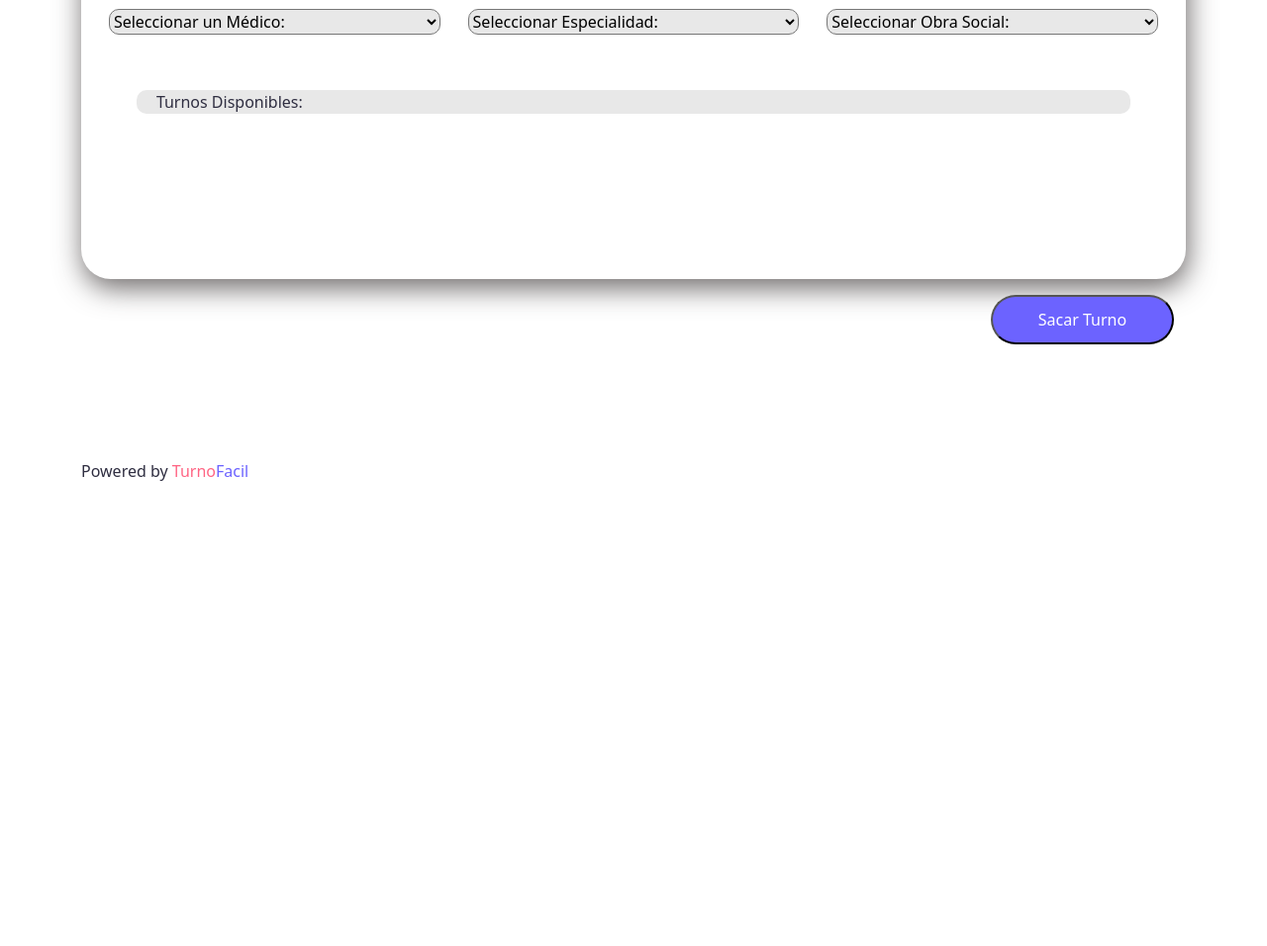
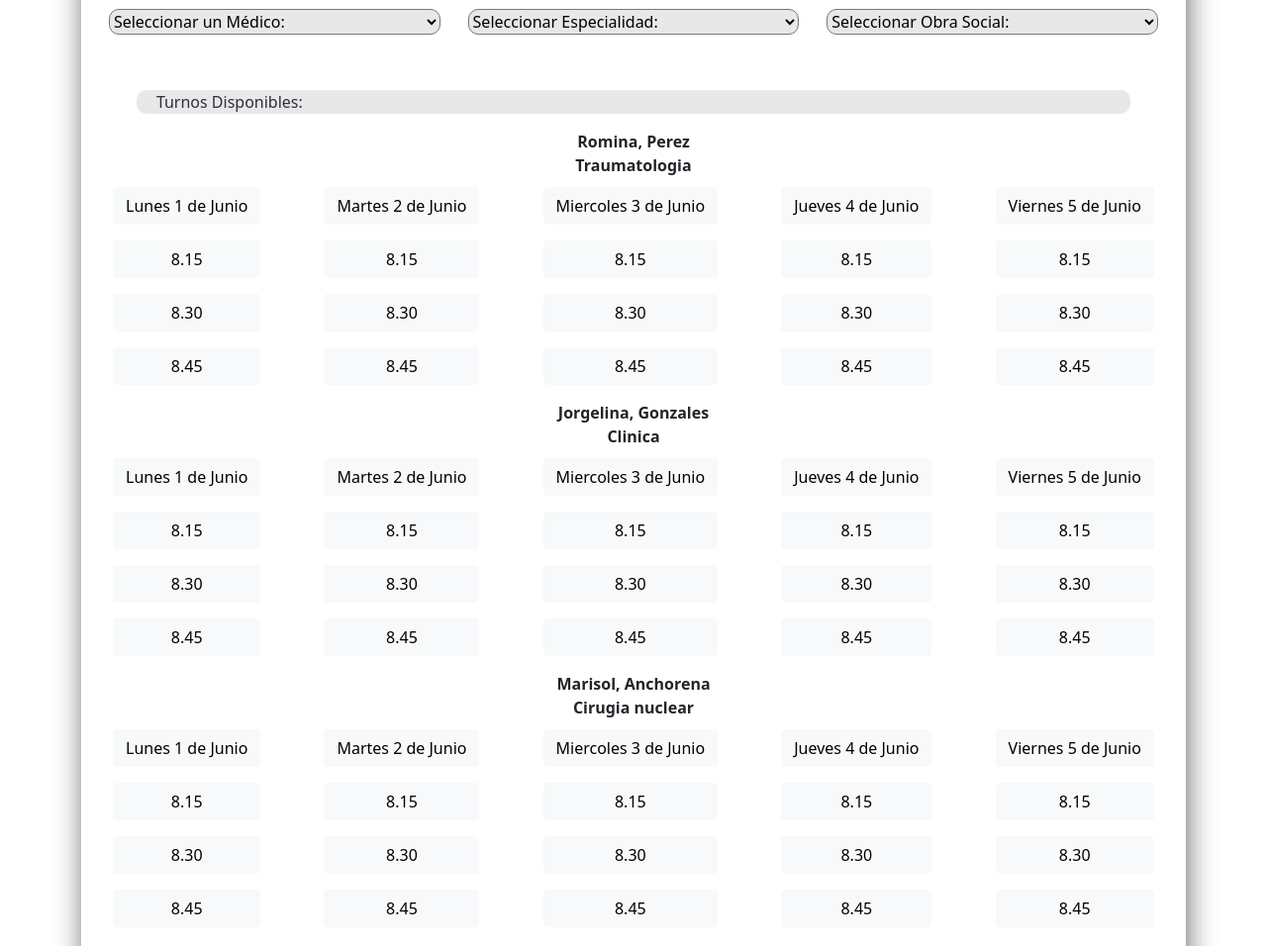
Before and after one commit to SashaFran/MetodologiasTPE, a plain HTML site: page TurnosFacil/index.html in a window 1280 px wide. Shown: the part 280-1236 px from the top of the page at 99% size. Before the commit the page ends 922 px from the top, so only its background shows below. Drawn offline with nearby package versions, Linux system fonts and the light colour scheme.

Commit message:
User Story TPE-22 / Task TPE-39

```diff
--- a/TurnosFacil/CSS/style.css
+++ b/TurnosFacil/CSS/style.css
@@ -1,6 +1,6 @@
 html{
     font-family: 'Inter', sans-serif;
-    overflow: hidden;
+
 }
 
 body h1{
@@ -86,8 +86,8 @@ footer{
     margin: 0;
     width: 100%;
     height: 5%;
-    position: absolute;
     bottom: 10%;
+    text-align: center;
 }
 
 body button{
@@ -108,3 +108,18 @@ body button{
 #facilSpan{
     color: #6C63FF;
 }
+
+.turnos{
+    display: flex;
+    justify-content: space-around;
+}
+.turnos div{
+    display: flex;
+    flex-direction: column;
+}
+
+.contenedor-medic{
+    text-align: center;
+    font-weight: bold;
+    margin-bottom: 10px;
+}
--- a/TurnosFacil/JS/script.js
+++ b/TurnosFacil/JS/script.js
@@ -5,19 +5,112 @@ let medicos = [
         "id" : 1,
         "apellido" : "Perez",
         "nombre" : "Romina",
-        "especialidad" : "Traumatologia"
+        "especialidad" : "Traumatologia",
+        "turnos": [
+            {
+             "dia": "Lunes 1 de Junio",
+             "hora1": "8.15",
+             "hora2": "8.30",
+             "hora3": "8.45"
+            },
+            {
+             "dia": "Martes 2 de Junio",
+             "hora1": "8.15",
+             "hora2": "8.30",
+             "hora3": "8.45"
+            },
+            {
+             "dia": "Miercoles 3 de Junio",
+             "hora1": "8.15",
+             "hora2": "8.30",
+             "hora3": "8.45"
+            },
+            {
+             "dia": "Jueves 4 de Junio",
+             "hora1": "8.15",
+             "hora2": "8.30",
+             "hora3": "8.45"
+            },
+            {
+             "dia": "Viernes 5 de Junio",
+             "hora1": "8.15",
+             "hora2": "8.30",
+             "hora3": "8.45"
+            }]
     },
     {
         "id" : 2,
         "apellido" : "Gonzales",
         "nombre" : "Jorgelina",
-        "especialidad" : "Clinica"
+        "especialidad" : "Clinica",
+        "turnos": [
+            {
+             "dia": "Lunes 1 de Junio",
+             "hora1": "8.15",
+             "hora2": "8.30",
+             "hora3": "8.45"
+            },
+            {
+             "dia": "Martes 2 de Junio",
+             "hora1": "8.15",
+             "hora2": "8.30",
+             "hora3": "8.45"
+            },
+            {
+             "dia": "Miercoles 3 de Junio",
+             "hora1": "8.15",
+             "hora2": "8.30",
+             "hora3": "8.45"
+            },
+            {
+             "dia": "Jueves 4 de Junio",
+             "hora1": "8.15",
+             "hora2": "8.30",
+             "hora3": "8.45"
+            },
+            {
+             "dia": "Viernes 5 de Junio",
+             "hora1": "8.15",
+             "hora2": "8.30",
+             "hora3": "8.45"
+            }]
     },
     {
         "id" : 3,
         "apellido" : "Anchorena",
         "nombre" : "Marisol",
-        "especialidad" : "Cirugia nuclear"
+        "especialidad" : "Cirugia nuclear",
+        "turnos": [
+            {
+             "dia": "Lunes 1 de Junio",
+             "hora1": "8.15",
+             "hora2": "8.30",
+             "hora3": "8.45"
+            },
+            {
+             "dia": "Martes 2 de Junio",
+             "hora1": "8.15",
+             "hora2": "8.30",
+             "hora3": "8.45"
+            },
+            {
+             "dia": "Miercoles 3 de Junio",
+             "hora1": "8.15",
+             "hora2": "8.30",
+             "hora3": "8.45"
+            },
+            {
+             "dia": "Jueves 4 de Junio",
+             "hora1": "8.15",
+             "hora2": "8.30",
+             "hora3": "8.45"
+            },
+            {
+             "dia": "Viernes 5 de Junio",
+             "hora1": "8.15",
+             "hora2": "8.30",
+             "hora3": "8.45"
+            }]
     }
 ];
 
@@ -48,3 +141,40 @@ especialidades.forEach(especialidad => {
     option.value = especialidad;
     option.text = especialidad;
 });
+
+
+
+cargarMedicos();
+function cargarMedicos() {  //Renderiza totalidad de medicos en la pagina inicial
+        let contenedor = document.querySelector(".cartaMedica");
+            contenedor.innerHTML="";
+            for (let medico of medicos) {
+               contenedor.innerHTML += `<div>
+                                            <div class="contenedor-medic"> ${medico.nombre}, ${medico.apellido}
+                                            <div>${medico.especialidad} </div>
+                                            </div>
+
+                                             <div class="turnos" id="turnos${medico.id}" >
+
+                                             </div>
+                                         </div>
+
+               `
+
+               let contenedorTurnos = document.querySelector(`#turnos${medico.id}`);
+               contenedorTurnos.innerHTML="";
+               for (let turno of medico.turnos) {
+                contenedorTurnos.innerHTML+=` <div> <p class="btn btn-light"> ${turno.dia} </p>
+
+                                                    <p class="btn btn-light"> ${turno.hora1} </p>
+                                                    <p class="btn btn-light"> ${turno.hora2} </p>
+                                                    <p class="btn btn-light"> ${turno.hora3} </p>
+
+                                            </div>`
+            }
+
+
+
+        }
+
+}
--- a/TurnosFacil/index.html
+++ b/TurnosFacil/index.html
@@ -38,7 +38,7 @@
                 <p >Turnos Disponibles:</p>
             </div>
 
-            <div class="cartaMedica" style="visibility: hidden;">
+            <div class="cartaMedica" >
                 <!-- Aca va el nombre del medico, la especialidad y sus cartas junto al dia y horarios (como figma)
                 Como veras esta Hidden para que con Javascript se cambie a visible-->
             </div>
```
